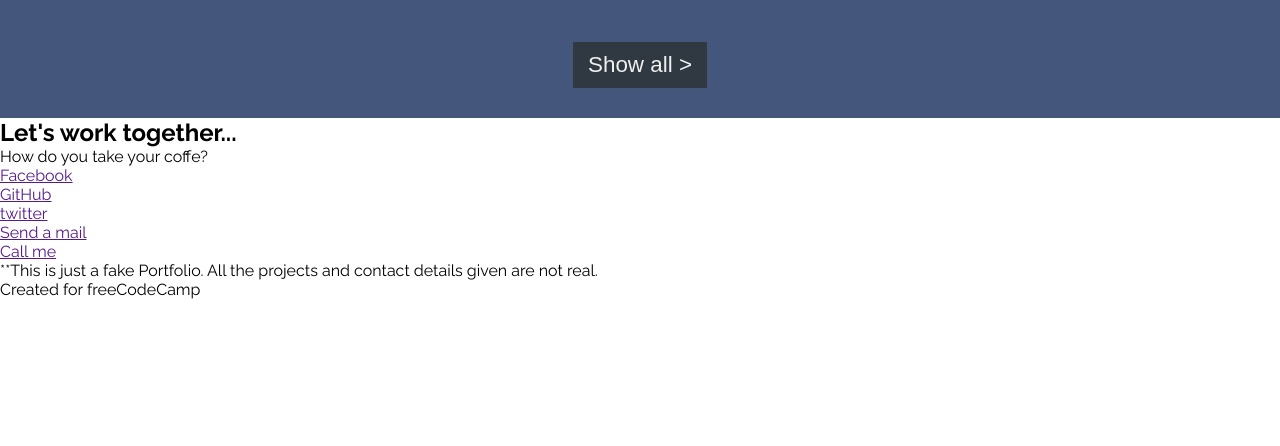
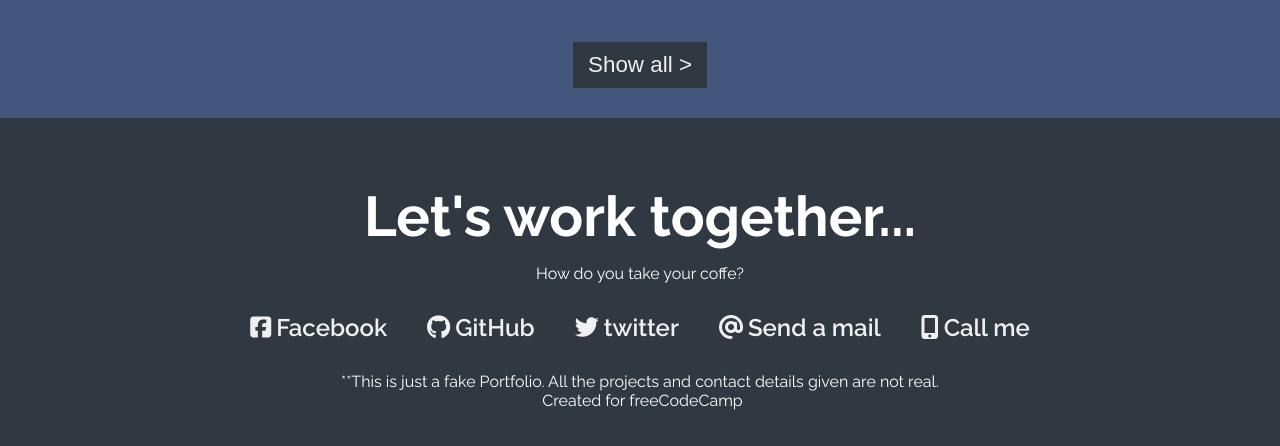
Before and after one commit to Mohanadfarid/freecodecampPesonal-Portfolio-webpage, a plain HTML site: page index.html in a window 1280 px wide. Shown: the part 7121-7567 px from the top of the page. Before the commit the page ends 7420 px from the top, so only its background shows below. Drawn offline with Linux system fonts and the light colour scheme.

Commit message:
added styles for the contact section

```diff
--- a/index.html
+++ b/index.html
@@ -84,19 +84,19 @@
         <span>How do you take your coffe?</span>
         <ul>
           <li>
-            <a href=""><i></i>Facebook</a>
+            <a href=""><i class="fa-brands fa-square-facebook"></i>Facebook</a>
           </li>
           <li>
-            <a href=""><i></i>GitHub</a>
+            <a href=""><i class="fa-brands fa-github"></i>GitHub</a>
           </li>
           <li>
-            <a href=""><i></i>twitter</a>
+            <a href=""><i class="fa-brands fa-twitter"></i>twitter</a>
           </li>
           <li>
-            <a href=""><i></i>Send a mail</a>
+            <a href=""><i class="fa-solid fa-at"></i>Send a mail</a>
           </li>
           <li>
-            <a href=""><i></i>Call me</a>
+            <a href=""><i class="fas fa-mobile-alt"></i>Call me</a>
           </li>
         </ul>
         <footer>
--- a/style.css
+++ b/style.css
@@ -119,3 +119,50 @@ h1 {
   background-color: var(--main-red);
   transition: all 0.5s ease;
 }
+
+/* contact section */
+#Contact{
+  background-color: var(--main-gray);
+  color: white;
+  text-align: center;
+  min-height: calc(100vh - 60px);
+  padding: 50px 2px;
+}
+
+#Contact h2{
+  font-size: 3.5rem;
+}
+#Contact h2{
+  margin: 15px 0;
+}
+
+#Contact ul{
+  margin: 20px 0;
+  padding: 0 20px;
+  display: flex;
+  flex-wrap: wrap;
+  justify-content: center;
+  align-items: center;
+}
+
+#Contact i{
+margin-right: 5px;
+}
+
+#Contact ul li{
+  list-style: none;
+  margin:10px 20px;
+  transition: all 0.4s ease;
+}
+
+#Contact ul li:hover{
+  transform: translateY(10px);
+  transition: all 0.4s ease;
+}
+
+#Contact ul li a{
+  color: var(--main-white);
+  font-size: 1.5rem;
+  font-weight: 600;
+  text-decoration: none;
+}
```
